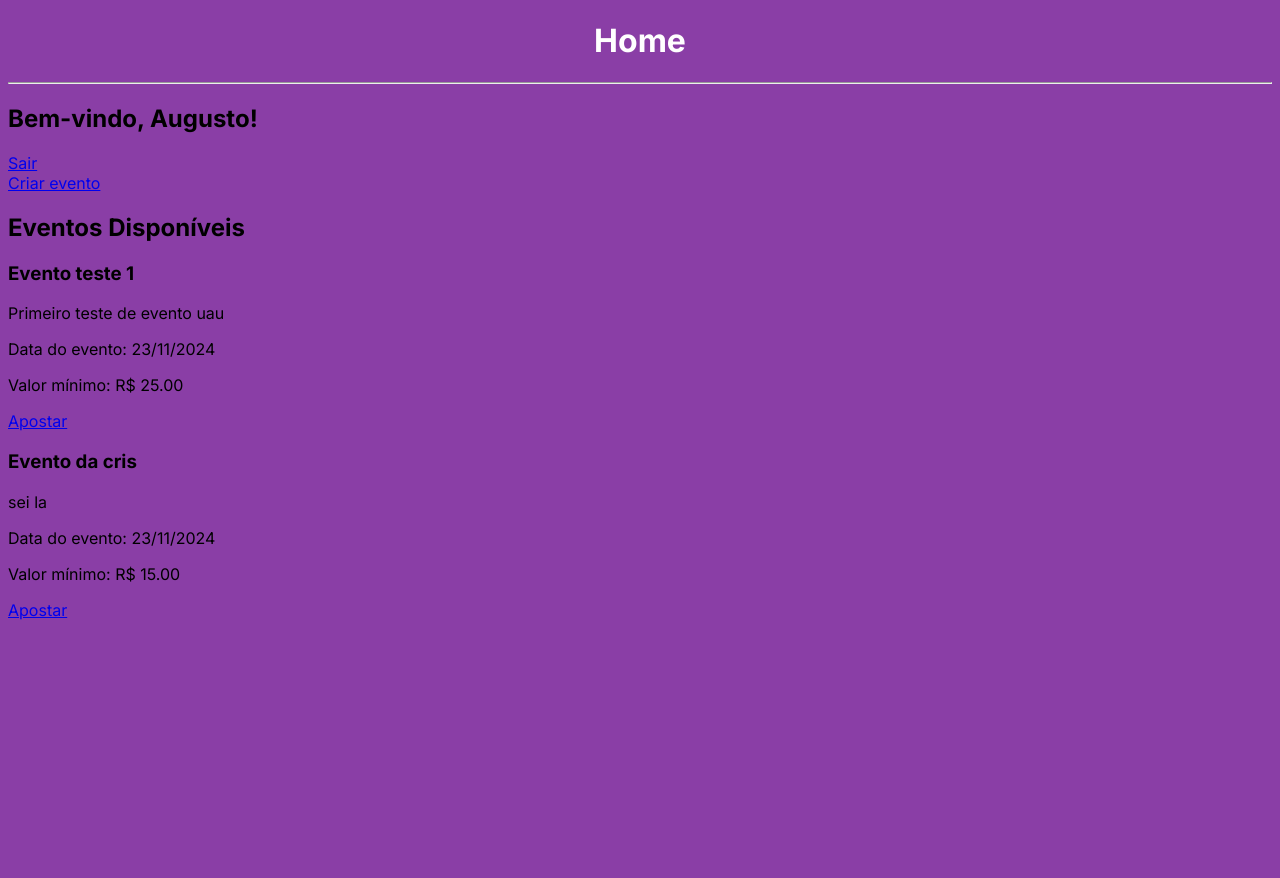
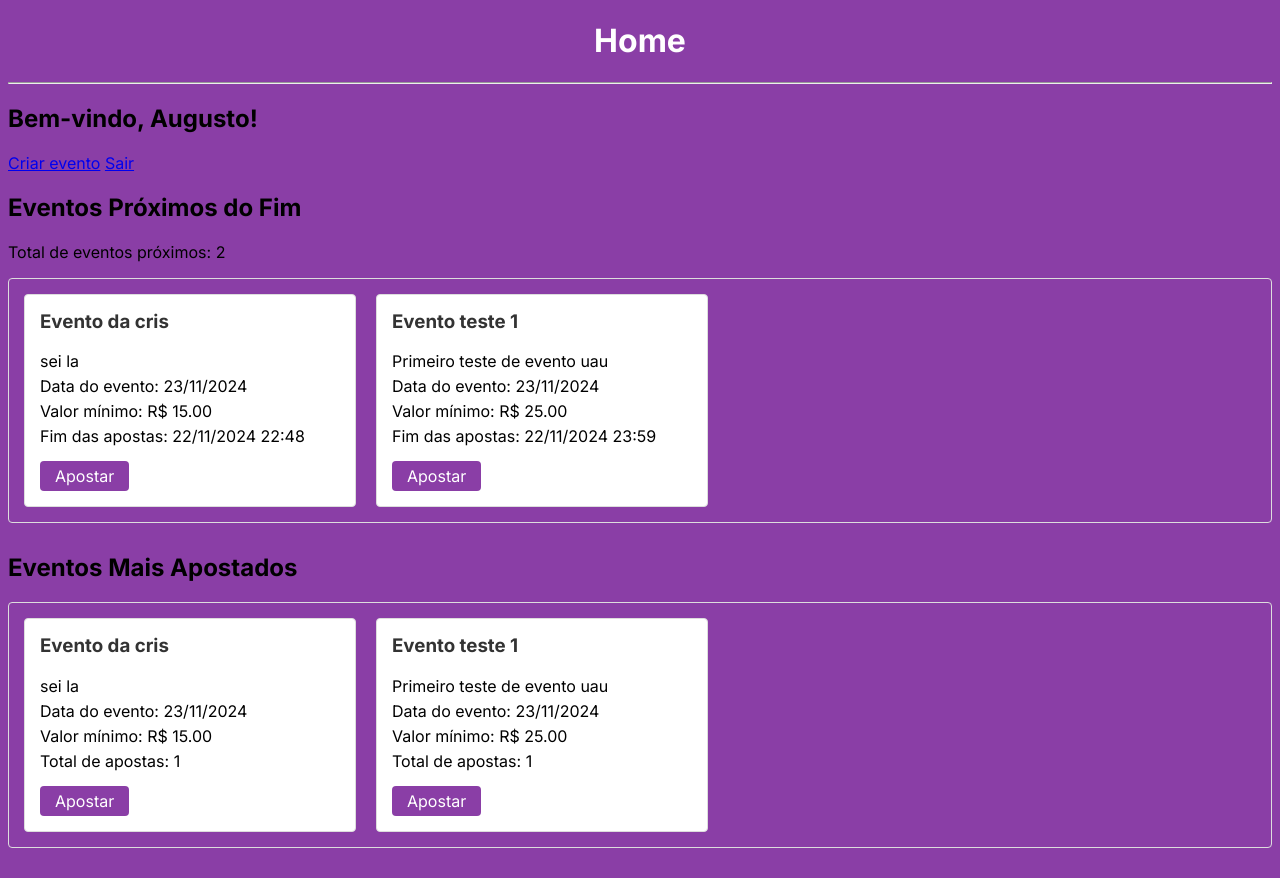
Before and after one commit to AugFidelis/Projeto-Integrador-II, a Flask app: page /home in a window 1280 px wide. Shown: the part 28-906 px from the top of the page. Before the commit the page ends 648 px from the top, so only its background shows below. Run offline with Flask 3, Linux system fonts and the light colour scheme; a user stored in the database is signed in; data comes from the database, SQL or seed files in the repository.

Commit message:
Adicionadas funções de moderador e mudanças gerais nas apostas e finalização de eventos

```diff
--- a/projeto/website/home.py
+++ b/projeto/website/home.py
@@ -1,4 +1,4 @@
-from flask import Blueprint, render_template, url_for, session, redirect, request
+from flask import Blueprint, render_template, url_for, session, redirect, request, flash
 import mysql.connector
 
 connection = mysql.connector.connect(
@@ -22,15 +22,33 @@ def index():
 @home.route('/home')
 def pagina_home():
     if(session.get('logado')):
+        # Buscar eventos ordenados por data de fim das apostas
         cursor.execute("""
             SELECT id_evento, titulo, descricao, valor_cota, data_evento,
                    data_inicio_apostas, data_fim_apostas
             FROM eventos
             WHERE status = 'Aprovado'
-            ORDER BY data_evento
+            ORDER BY data_fim_apostas ASC
         """)
-        eventos = cursor.fetchall()
-        return render_template('home.html', nome=session.get('nome'), eventos=eventos)
+        eventos_proximos_fim = cursor.fetchall()
+
+        # Buscar eventos ordenados por número de apostas
+        cursor.execute("""
+            SELECT e.id_evento, e.titulo, e.descricao, e.valor_cota, e.data_evento,
+                   e.data_inicio_apostas, e.data_fim_apostas, COUNT(a.id_evento) as total_apostas
+            FROM eventos e
+            LEFT JOIN apostas a ON e.id_evento = a.id_evento
+            WHERE e.status = 'Aprovado'
+            GROUP BY e.id_evento, e.titulo, e.descricao, e.valor_cota, e.data_evento,
+                     e.data_inicio_apostas, e.data_fim_apostas
+            ORDER BY total_apostas DESC
+        """)
+        eventos_populares = cursor.fetchall()
+
+        return render_template('home.html',
+                            nome=session.get('nome'),
+                            eventos_proximos_fim=eventos_proximos_fim,
+                            eventos_populares=eventos_populares)
     else:
         return redirect(url_for('home.index'))
 
@@ -67,3 +85,62 @@ def pagina_moderador():
     eventos = cursor.fetchall()
     connection.commit()
     return render_template('moderador.html', eventos=eventos)
+
+@home.route('/finalizar_eventos', methods=['GET', 'POST'])
+def finalizar_eventos():
+    if session.get('email') != 'moderador@4bets.com':
+        return redirect(url_for('home.pagina_home'))
+
+    # Buscar eventos aprovados que já passaram da data
+    cursor.execute("""
+        SELECT id_evento, titulo, descricao, data_evento
+        FROM eventos
+        WHERE status = 'Aprovado'
+        AND data_evento < CURDATE()
+        AND resultado IS NULL
+        ORDER BY data_evento DESC
+    """)
+    eventos = cursor.fetchall()
+
+    if request.method == 'POST':
+        evento_id = request.form.get('evento_id')
+        resultado = request.form.get('resultado')
+
+        # Atualizar o resultado do evento
+        cursor.execute("""
+            UPDATE eventos
+            SET resultado = %s, status = 'Finalizado'
+            WHERE id_evento = %s
+        """, (resultado, evento_id))
+
+        # Buscar todas as apostas do evento
+        cursor.execute("""
+            SELECT id_usuario, valor_aposta, resultado_esperado
+            FROM apostas
+            WHERE id_evento = %s
+        """, (evento_id,))
+        apostas = cursor.fetchall()
+
+        # Calcular total apostado
+        total_apostado = sum(aposta[1] for aposta in apostas)
+        total_vencedores = sum(aposta[1] for aposta in apostas if aposta[2] == resultado)
+
+        # Distribuir os ganhos para os vencedores
+        for aposta in apostas:
+            if aposta[2] == resultado:  # Se acertou o resultado
+                # Calcula o ganho proporcional
+                proporcao = aposta[1] / total_vencedores
+                ganho = total_apostado * proporcao
+
+                # Atualiza o saldo do usuário
+                cursor.execute("""
+                    UPDATE usuario
+                    SET saldo = saldo + %s
+                    WHERE idusuario = %s
+                """, (ganho, aposta[0]))
+
+        connection.commit()
+        flash('Evento finalizado e ganhos distribuídos com sucesso!', category='sucesso')
+        return redirect(url_for('home.finalizar_eventos'))
+
+    return render_template('finalizar_eventos.html', eventos=eventos)
--- a/projeto/website/static/style.css
+++ b/projeto/website/static/style.css
@@ -39,3 +39,152 @@ body{
 .historico-creditos-container td {
     text-align: center;
 }
+
+/* ------------------------------------------ */
+
+.tabela-apostas {
+    max-height: 150px;
+    overflow-y: auto;
+    border: 1px solid #ddd;
+    border-radius: 4px;
+    padding: 10px;
+    margin: 10px 0;
+    position: relative;
+}
+
+.tabela-apostas thead {
+    position: sticky;
+    top: 0;
+    background-color: #8a3ea6;
+    z-index: 1;
+}
+
+.tabela-apostas table {
+    width: 100%;
+}
+
+.tabela-apostas th,
+.tabela-apostas td {
+    text-align: center;
+}
+
+.eventos-container {
+    margin: 20px 0;
+}
+
+.eventos-proximos-fim,
+.eventos-populares {
+    margin-bottom: 30px;
+}
+
+.eventos-lista {
+    max-height: 400px;
+    overflow-y: auto;
+    border: 1px solid #ddd;
+    border-radius: 4px;
+    padding: 15px;
+    margin: 10px 0;
+}
+
+.eventos-lista::-webkit-scrollbar {
+    width: 8px;
+}
+
+.eventos-lista::-webkit-scrollbar-track {
+    background: #f1f1f1;
+}
+
+.eventos-lista::-webkit-scrollbar-thumb {
+    background: #888;
+    border-radius: 4px;
+}
+
+.eventos-lista {
+    display: flex;
+    flex-wrap: wrap;
+    gap: 20px;
+}
+
+.evento-card {
+    flex: 0 0 300px;
+    padding: 15px;
+    border: 1px solid #ddd;
+    border-radius: 4px;
+    background-color: white;
+}
+
+.evento-card h3 {
+    margin-top: 0;
+    color: #333;
+}
+
+.evento-card p {
+    margin: 5px 0;
+}
+
+.evento-card a {
+    display: inline-block;
+    margin-top: 10px;
+    padding: 5px 15px;
+    background-color: #8a3ea6;
+    color: white;
+    text-decoration: none;
+    border-radius: 4px;
+}
+
+.evento-card a:hover {
+    background-color: #6c2e84;
+}
+
+/* ------------------------------------------ */
+
+.btn-finalizar {
+    background-color: #8a3ea6;
+    color: white;
+    padding: 8px 16px;
+    border: none;
+    border-radius: 4px;
+    cursor: pointer;
+    margin-top: 10px;
+}
+
+.btn-finalizar:hover {
+    background-color: #6c2e84;
+}
+
+.opcoes-resultado {
+    margin-top: 15px;
+    padding: 10px;
+    border: 1px solid #ddd;
+    border-radius: 4px;
+}
+
+.opcoes-botoes {
+    display: flex;
+    gap: 10px;
+    justify-content: center;
+}
+
+.btn-sim, .btn-nao {
+    padding: 8px 16px;
+    border: none;
+    border-radius: 4px;
+    cursor: pointer;
+    color: white;
+}
+
+.btn-sim {
+    background-color: #4CAF50;
+}
+
+.btn-nao {
+    background-color: #f44336;
+}
+
+.btn-sim:hover {
+    background-color: #45a049;
+}
+
+.btn-nao:hover {
+    background-color: #da190b;
+}
--- a/projeto/website/templates/aposta.html
+++ b/projeto/website/templates/aposta.html
@@ -12,14 +12,14 @@
     <div>
         <input type="radio" name="resultado" value="Acontecerá" id="acontecera" required>
         <label for="acontecera">
-            Acontecerá
+           Sim (Acontecerá)
         </label>
     </div>
 
     <div>
         <input type="radio" name="resultado" value="Não acontecerá" id="nao_acontecera" required>
         <label for="nao_acontecera">
-            Não acontecerá
+            Não (Não acontecerá)
         </label>
     </div>
 
--- a/projeto/website/templates/base.html
+++ b/projeto/website/templates/base.html
@@ -14,12 +14,11 @@
         {% endif %}
         {% if session.get('email') == 'moderador@4bets.com' %}
             <a href="{{ url_for('home.pagina_moderador') }}">Controle de eventos</a>
+            <a href="{{ url_for('home.finalizar_eventos') }}">Finalizar eventos</a>
         {% endif %}
     </div>
     <h1 class="nome">{% block nome %}{% endblock %}</h1>
     <hr>
-    {% block conteudo %}{% endblock %}
-
     {%  with mensagens = get_flashed_messages(with_categories=true)  %}
     {%  if mensagens  %}
         {%  for categoria, mensagem in mensagens  %}
@@ -35,5 +34,8 @@
         {%  endfor  %}
     {%  endif  %}
     {%  endwith  %}
+
+    {% block conteudo %}{% endblock %}
+
 </body>
 </html>
--- a/projeto/website/templates/home.html
+++ b/projeto/website/templates/home.html
@@ -5,27 +5,56 @@
 
 {% block conteudo %}
 <div>
-    <div>
+    <div class="header">
         <h2>Bem-vindo, {{ nome }}!</h2>
-        <a href="{{ url_for('auth.logout') }}">Sair</a>
+        <div class="header-actions">
+            <a href="{{ url_for('eventos.criar_evento') }}" class="btn-criar">Criar evento</a>
+            <a href="{{ url_for('auth.logout') }}" class="btn-sair">Sair</a>
+        </div>
     </div>
-    <a href="{{ url_for('eventos.criar_evento') }}">Criar evento</a>
 
-    <div class="eventos-aprovados">
-        <h2>Eventos Disponíveis</h2>
-        {% if eventos %}
-            {% for evento in eventos %}
-            <div>
-                <h3>{{ evento[1] }}</h3> <!--titulo-->
-                <p>{{ evento[2] }}</p> <!--descricao-->
-                <p>Data do evento: {{ evento[4].strftime('%d/%m/%Y') }}</p> <!--data_evento-->
-                <p>Valor mínimo: R$ {{ "%.2f"|format(evento[3]) }}</p> <!--valor_cota-->
-                <a href="{{ url_for('eventos.apostar', evento_id=evento[0]) }}">Apostar</a> <!--[0] é o id_evento-->
+    <div class="eventos-container">
+        <div class="eventos-proximos-fim">
+            <h2>Eventos Próximos do Fim</h2>
+            <p class="debug-info">Total de eventos próximos: {{ eventos_proximos_fim|length }}</p>
+            <div class="eventos-lista">
+                {% if eventos_proximos_fim %}
+                    {% for evento in eventos_proximos_fim %}
+                    <div class="evento-card">
+                        <h3>{{ evento[1] }}</h3>
+                        <p>{{ evento[2] }}</p>
+                        <p>Data do evento: {{ evento[4].strftime('%d/%m/%Y') }}</p>
+                        <p>Valor mínimo: R$ {{ "%.2f"|format(evento[3]) }}</p>
+                        <p>Fim das apostas: {{ evento[6].strftime('%d/%m/%Y %H:%M') }}</p>
+                        <a href="{{ url_for('eventos.apostar', evento_id=evento[0]) }}">Apostar</a>
+                    </div>
+                    {% endfor %}
+                {% else %}
+                    <p>Não há eventos próximos do fim.</p>
+                {% endif %}
             </div>
-            {% endfor %}
-        {% else %}
-            <p>Não há eventos disponíveis no momento.</p>
-        {% endif %}
+        </div>
+
+        <div class="eventos-populares">
+            <h2>Eventos Mais Apostados</h2>
+
+            <div class="eventos-lista">
+                {% if eventos_populares %}
+                    {% for evento in eventos_populares %}
+                    <div class="evento-card">
+                        <h3>{{ evento[1] }}</h3>
+                        <p>{{ evento[2] }}</p>
+                        <p>Data do evento: {{ evento[4].strftime('%d/%m/%Y') }}</p>
+                        <p>Valor mínimo: R$ {{ "%.2f"|format(evento[3]) }}</p>
+                        <p>Total de apostas: {{ evento[7] }}</p>
+                        <a href="{{ url_for('eventos.apostar', evento_id=evento[0]) }}">Apostar</a>
+                    </div>
+                    {% endfor %}
+                {% else %}
+                    <p>Não há eventos populares no momento.</p>
+                {% endif %}
+            </div>
+        </div>
     </div>
 </div>
 {% endblock %}
```
Also changed, not shown: projeto/website/carteira.py (+26 -3 lines), projeto/website/eventos.py (+24 -4 lines), projeto/website/templates/carteira.html (+24 -0 lines), projeto/website/templates/finalizar_eventos.html (added, +53 -0 lines).
